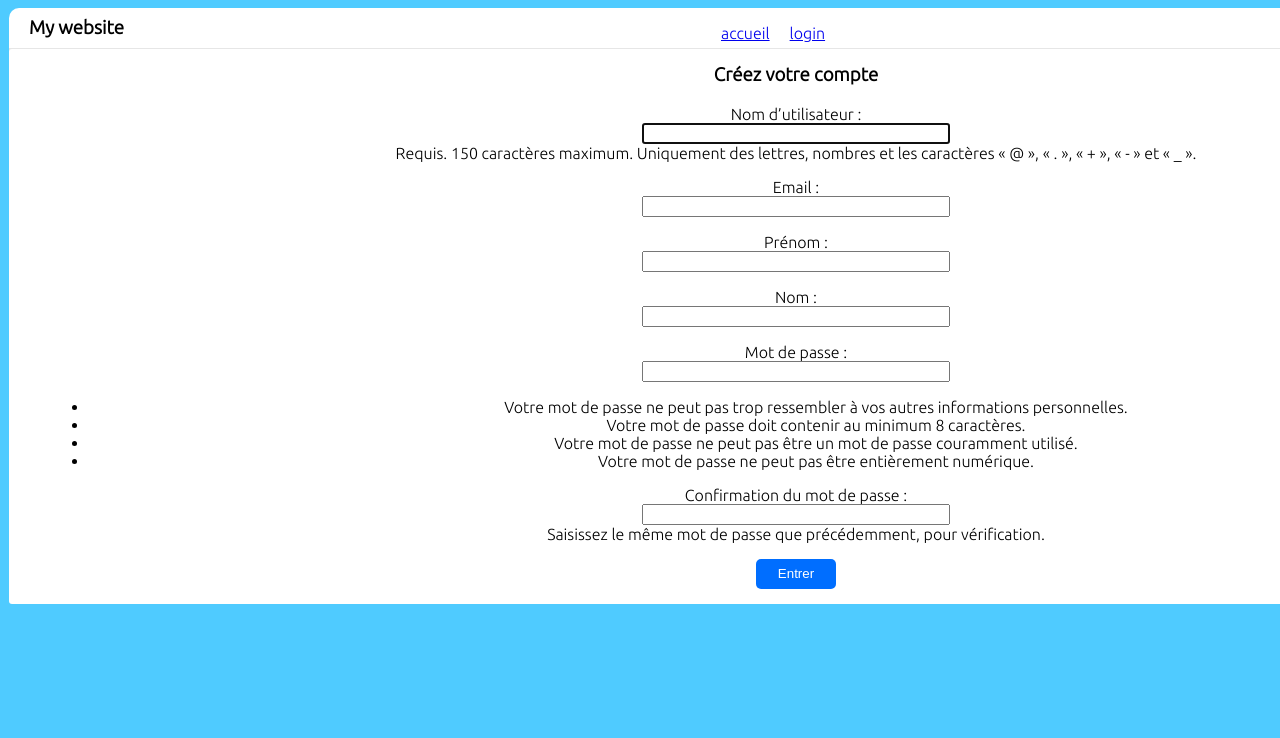
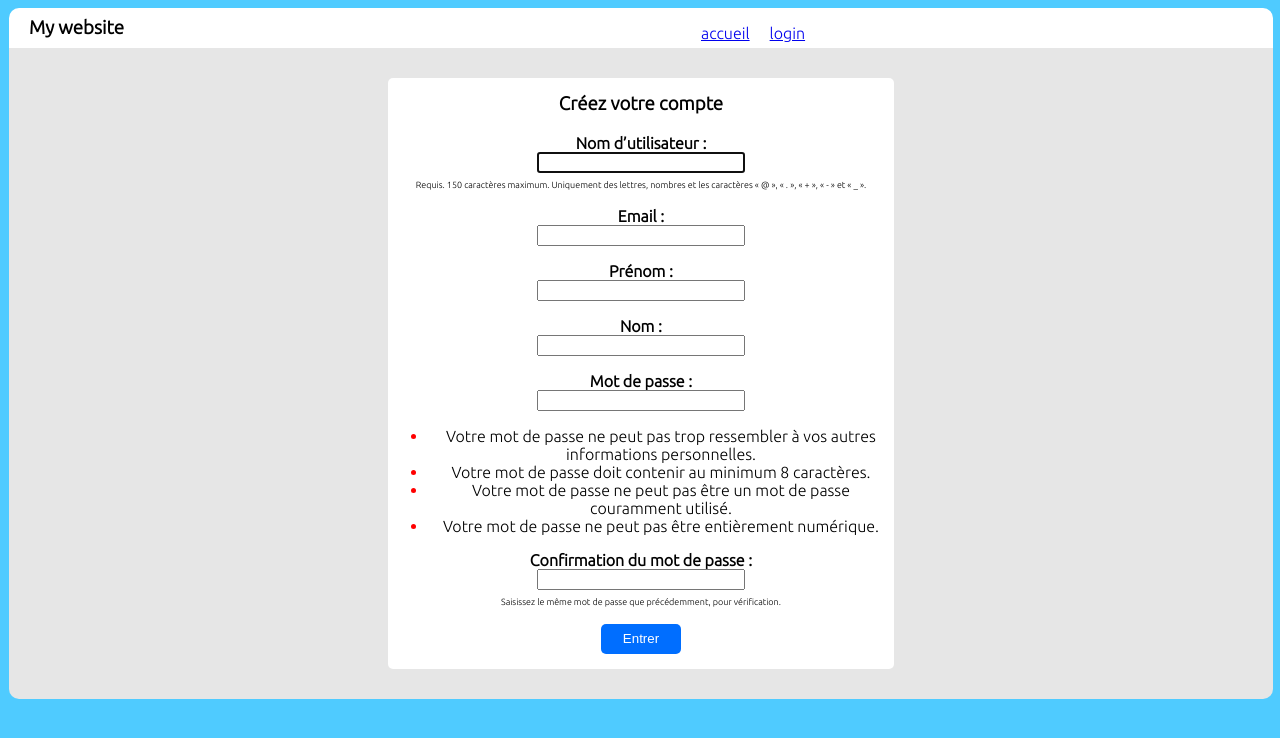
Before and after one commit to ihsan-salman/OC-P13_Project, a Django app: page /create_account/ in a window 1280 px wide; the page is wider, and only the part inside the window is pictured. Shown: the top 738 px of that part. Run offline with Django 3.2, Linux system fonts and the light colour scheme.

Commit message:
login and account creation custom design

```diff
--- a/FavArche/Arche/static/css/styles.css
+++ b/FavArche/Arche/static/css/styles.css
@@ -13,7 +13,6 @@
 		width: 100%;
 		margin-left: 1px;
 		margin-right: 7px;
-		padding-left: 20px;
 		background-color: white;
 		border-radius: 10px 10px 0px 0px;
 		display: inline-block;
@@ -21,6 +20,7 @@
 	#menu_title{
 		float: left;
 		margin-top: -10px;
+		margin-left: 20px;
 	}
 	#menu_redirection{
 		margin-left: 50%;
@@ -40,11 +40,12 @@
 		margin-left: 1px;
 		margin-right: 7px;
 		border-radius: 0px 0px 10px 10px;
-		width: 1534px;
+		width: 100%;
 	}
 	#page_main_div{
 		margin-top: 17px;
 		display: inline-block;
+		width: 100%;
 	}
 	#side_menu{
 		float: left;
@@ -89,8 +90,27 @@
 		margin-top: -18px;
 		padding-left: 40px;
 		padding-bottom: 15px;
-		width: 1494px;
 		text-align: center;
+	}
+	#connection_page_main_div{
+		background-color: white;
+		border-radius: 5px 5px 5px 5px;
+		margin-top: 100px;
+		padding-bottom: 15px;
+		margin-bottom: 100px;
+		width: 40%;
+		text-align: center;
+		margin-left: 30%;
+	}
+	#creation_page_div{
+		background-color: white;
+		border-radius: 5px 5px 5px 5px;
+		margin-top: 30px;
+		padding-bottom: 15px;
+		margin-bottom: 30px;
+		width: 40%;
+		text-align: center;
+		margin-left: 30%;
 	}
 	#h3_title{
 		padding-top: 15px;
@@ -123,7 +143,7 @@
 		display: grid;
 		margin-left: auto;
 		margin-right: auto;
-		width: 300px;
+		width: 200px;
 	}
 	#inline_block{
 		display: inline-block;
@@ -135,6 +155,15 @@
 	#user_data_info{
 		float: right;
 	}
+	label{
+		font-weight: bolder;
+	}
+	.helptext{
+		font-size: xx-small;
+	}
+	li::marker{
+		color: red;
+	}
 }
 
 @media screen and (max-width: 960px) {
--- a/FavArche/Arche/templates/favarche/base.html
+++ b/FavArche/Arche/templates/favarche/base.html
@@ -31,7 +31,7 @@
 						<li id="menu_redirection_page">
 							<a class="nav-link" href="{% url 'personal_works' %}">Mes Oeuvres</a>
 						</li>
-					{% else %}
+					{% elif request.get_full_path != '/login/' %}
 						<li id="menu_redirection_page">
 							<a class="nav-link" href="{% url 'login' %}">login</a>
 						</li>
--- a/FavArche/Arche/templates/registration/create_account.html
+++ b/FavArche/Arche/templates/registration/create_account.html
@@ -4,7 +4,7 @@
 {% load static %}
 
     <div id="page_main_div">
-        <div id="page_white_div">
+        <div id="creation_page_div">
             <h3 id="h3_title">Créez votre compte</h3>
             <form action="{% url 'create_account' %}" method="post">
                 {% csrf_token %}
--- a/FavArche/Arche/templates/registration/login.html
+++ b/FavArche/Arche/templates/registration/login.html
@@ -4,8 +4,8 @@
 {% load static %}
 
 	<div id="page_main_div">
-		<div id="page_white_div">
-			<h3 id="h3_title">Connexion</h3>
+		<div id="connection_page_main_div">
+			<h3 id="h3_title">Bienvenue</h3>
 			<form method="post">
 				{% csrf_token %}
 				{{ form.as_p }}
--- a/FavArche/Arche/views.py
+++ b/FavArche/Arche/views.py
@@ -55,8 +55,7 @@
 
 
 class CustomLoginView(LoginView):
-    '''Custimize the login view to change
-       the default username label to email'''
+    ''' Standart login form and class as view '''
     authentication_form = CustomAuthenticationForm
 
 
```
